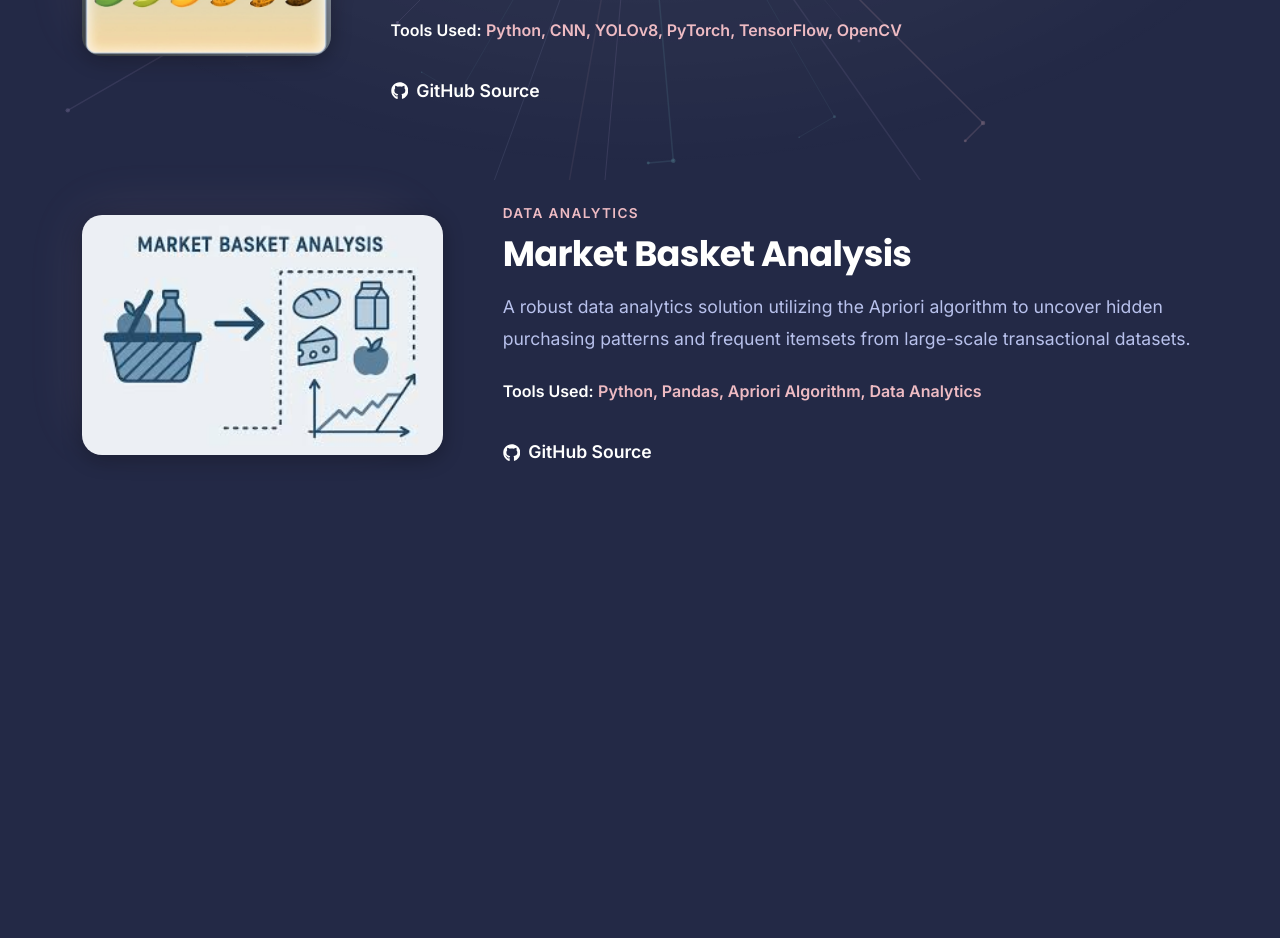
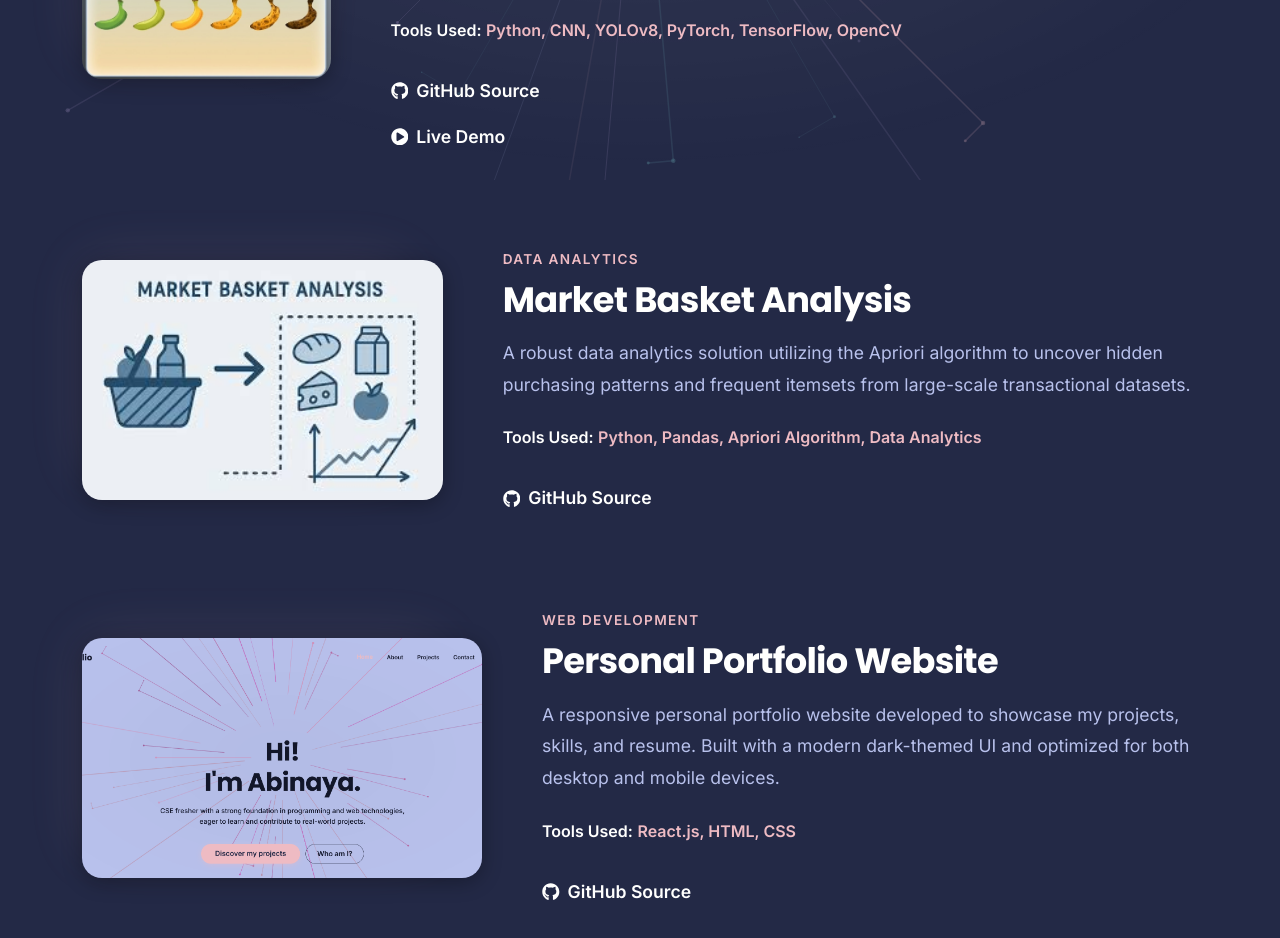
Before and after one commit to Abinaya-KJ/Portfolio, a React (Vite) app: page /work in a window 1280 px wide. Shown: the part 620-1558 px from the top of the page. Before the commit the page ends 1183 px from the top, so only its background shows below. Built offline with nearby package versions, Linux system fonts and the light colour scheme.

Commit message:
Add portfolio project and YouTube demo video link

```diff
--- a/src/components/Work.jsx
+++ b/src/components/Work.jsx
@@ -1,6 +1,6 @@
 import React from 'react';
 import { Container, Row, Col } from 'react-bootstrap';
-import { FaGithub, FaArrowRight } from 'react-icons/fa';
+import { FaGithub, FaArrowRight, FaPlayCircle } from 'react-icons/fa';
 
 const projects = [
     {
@@ -11,6 +11,7 @@ const projects = [
         image: "/fruit-ripening-stages.png",
         githubUrl: "https://github.com/Abinaya-KJ/Fruit-ripeness-project",
         demoUrl: "", // Add if you have a live demo
+        videoUrl: "https://youtu.be/e4FqQgpxgZo", //my youtube video
         technologies: "Python, CNN, YOLOv8, PyTorch, TensorFlow, OpenCV"
     },
     {
@@ -19,9 +20,21 @@ const projects = [
         category: "DATA ANALYTICS",
         description: "A robust data analytics solution utilizing the Apriori algorithm to uncover hidden purchasing patterns and frequent itemsets from large-scale transactional datasets.",
         image: "/market-basket-analysis.png",
-        githubUrl: "https://github.com/Abinaya-KJ",
+        githubUrl: "https://github.com/Abinaya-KJ/market-basket-analysis-project",
         demoUrl: "",
+        videoUrl: "",
         technologies: "Python, Pandas, Apriori Algorithm, Data Analytics"
+    },
+    {
+        id: 3,
+        title: "Personal Portfolio Website",
+        category: "WEB DEVELOPMENT",
+        description: "A responsive personal portfolio website developed to showcase my projects, skills, and resume. Built with a modern dark-themed UI and optimized for both desktop and mobile devices.",
+        image: "/portfolio.png",
+        githubUrl: "https://github.com/Abinaya-KJ/portfolio",
+        demoUrl: "",
+        videoUrl: "",
+        technologies: "React.js, HTML, CSS"
     }
 ];
 
@@ -95,7 +108,7 @@ const Work = () => {
                                     <strong>Tools Used:</strong> <span className="highlight-text">{project.technologies}</span>
                                 </p>
 
-                                <div className="d-flex align-items-center gap-4 mt-4">
+                                <div className="d-flex flex-column align-items-start gap-3 mt-4">
                                     {project.githubUrl && (
                                         <a
                                             href={project.githubUrl}
@@ -104,6 +117,16 @@ const Work = () => {
                                             className="project-inline-btn"
                                         >
                                             <FaGithub /> GitHub Source
+                                        </a>
+                                    )}
+                                    {project.videoUrl && (
+                                        <a
+                                            href={project.videoUrl}
+                                            target="_blank"
+                                            rel="noopener noreferrer"
+                                            className="project-inline-btn"
+                                        >
+                                            <FaPlayCircle /> Live Demo
                                         </a>
                                     )}
                                     {project.demoUrl && (
--- a/src/index.css
+++ b/src/index.css
@@ -957,8 +957,9 @@ button,
   border-radius: var(--border-radius);
   position: relative;
   z-index: 1;
-  object-fit: contain;
-  /* Make image shrink to fit cleanly within box */
+  object-fit: cover;
+  background-color: var(--card-bg);
+  /* Make image fill cleanly within box without stretching */
   box-shadow: 0 4px 20px rgba(0, 0, 0, 0.1);
   transition: transform 0.4s ease;
 }
```
Also changed, not shown: public/portfolio.png (added), 1 other file (tests, documents, lock files or other folders).
